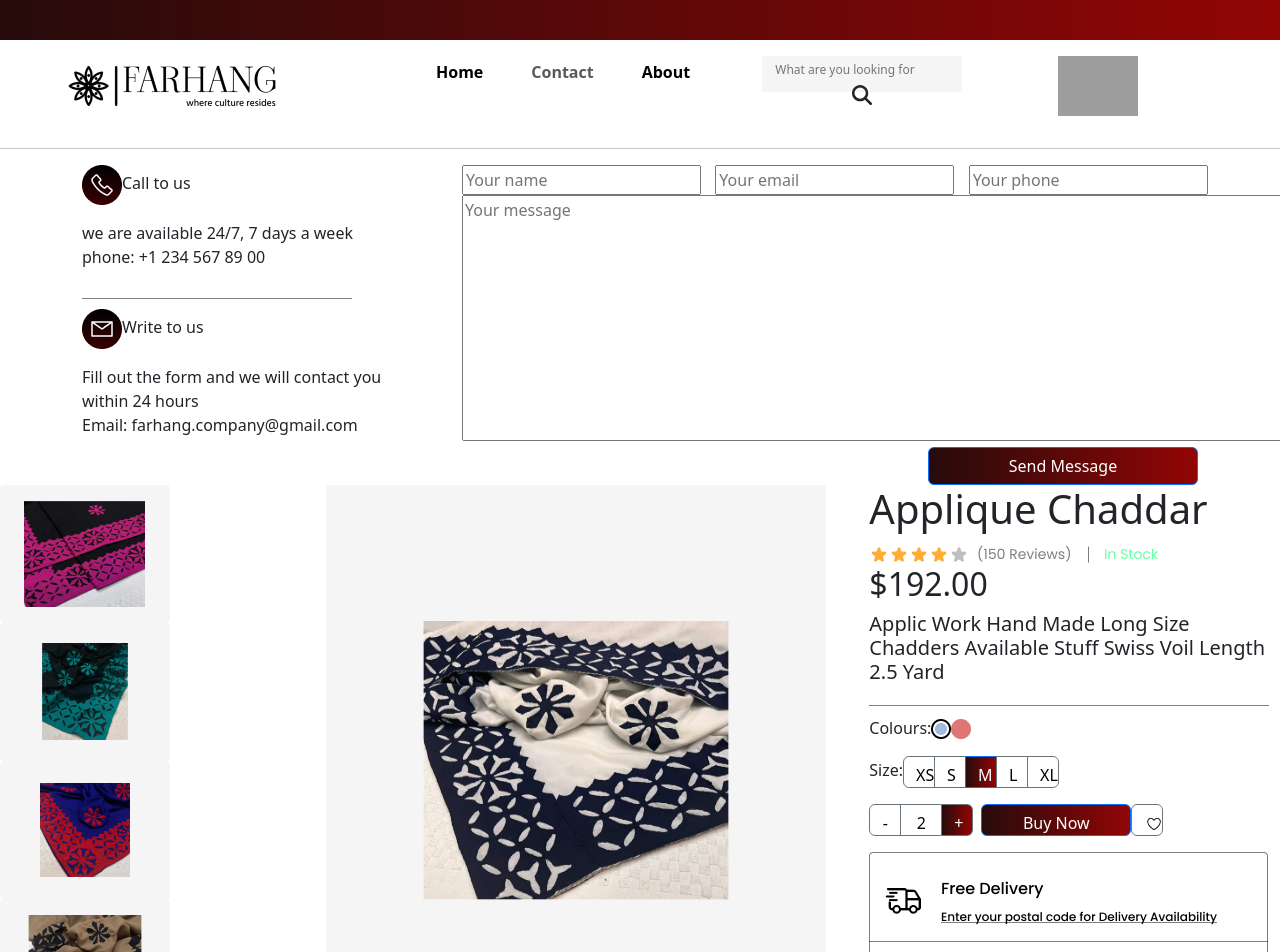
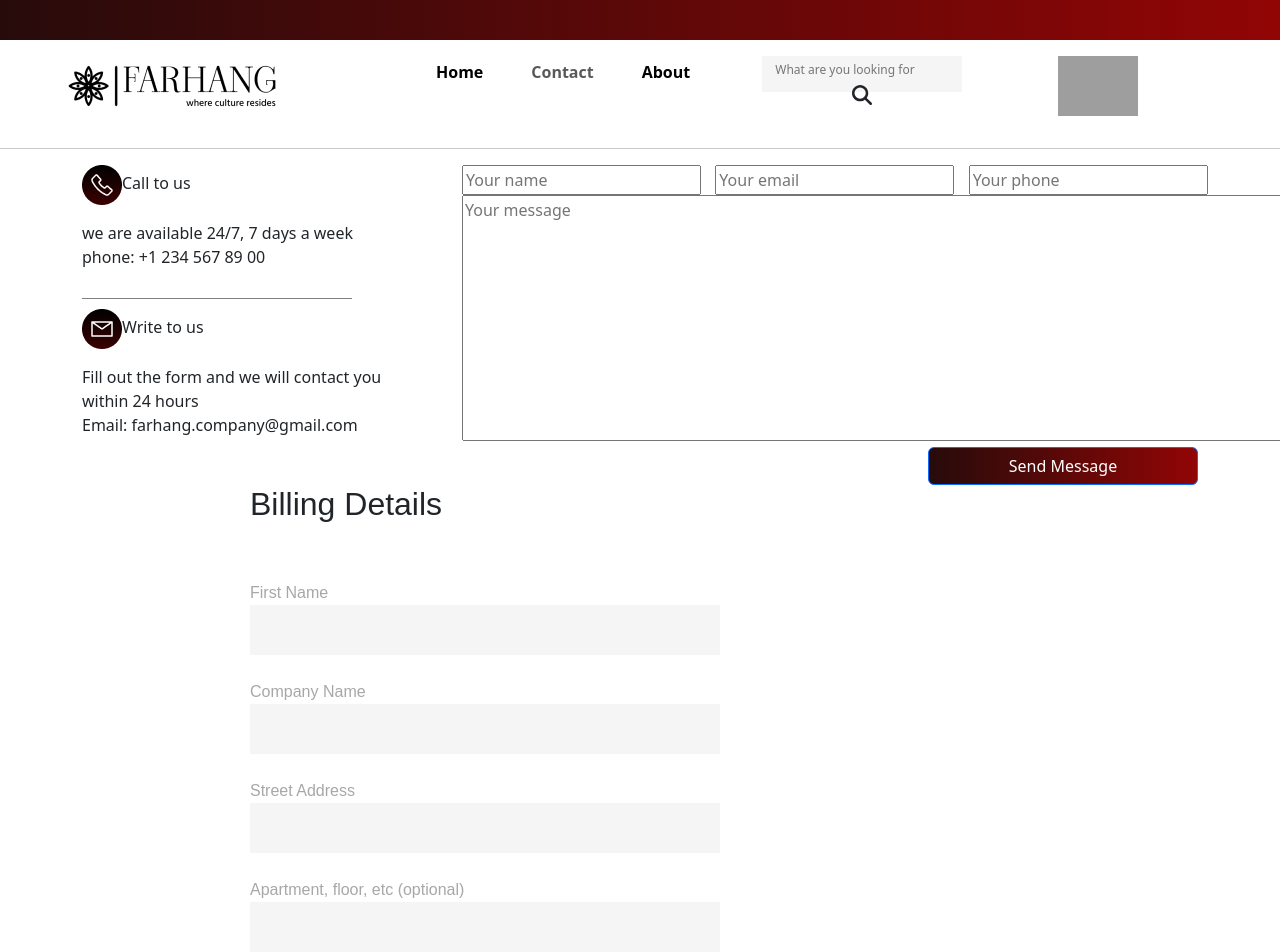
Before and after one commit to HafsaQureshi1/Ecommerce-Web-App, a React (Create React App) app: page / in a window 1280 px wide. Shown: the top 952 px of the page. Built offline with nearby package versions, Linux system fonts and the light colour scheme; grey boxes are pictures that could not be loaded.

Commit message:
commit
Checkout Component

```diff
--- a/src/App.js
+++ b/src/App.js
@@ -9,6 +9,7 @@ import Allproducts from './components/Allproducts';
 import Contact from './components/Contact';
 import About from './components/About';
 import Productdetails from './components/Productdetails';
+import CheckOut from './components/CheckOut';
 
 import { useState } from 'react';
 
@@ -19,6 +20,7 @@ function App() {
       <Header/>
 
       <Contact/>
+      <CheckOut/>
       <Productdetails/>
       <Routes>
 
--- /dev/null
+++ b/src/components/CheckOut.js
@@ -0,0 +1,34 @@
+import React from "react"
+
+    const textStyle = {
+        marginLeft: '250px',
+       fontFamily: 'Ag, sans-serif',
+      };
+export default function CheckOut() {
+  return (
+    <div style={textStyle}>
+      <h2 >Billing Details</h2>
+      <div>
+      <label htmlFor="userName" style={ {marginTop: '50px',   fontFamily: 'Ag, sans-serif',  opacity: 0.4, }} >First Name</label>
+      <br />
+      <input type="text" id="userName" style={{background:'#F5F5F5',height:'50px',width:'470px', border:'none'}} />
+    </div>
+    <div>
+      <label htmlFor="userName" style={ {marginTop: '25px',   fontFamily: 'Ag, sans-serif',  opacity: 0.4, }} >Company Name</label>
+      <br />
+      <input type="text" id="userName" style={{background:'#F5F5F5',height:'50px',width:'470px', border:'none'}} />
+    </div>
+    <div>
+      <label htmlFor="userName" style={ {marginTop: '25px',   fontFamily: 'Ag, sans-serif',  opacity: 0.4, }} >Street Address</label>
+      <br />
+      <input type="text" id="userName" style={{background:'#F5F5F5',height:'50px',width:'470px', border:'none'}} />
+    </div>
+    <div>
+      <label htmlFor="userName" style={ {marginTop: '25px',   fontFamily: 'Ag, sans-serif',  opacity: 0.4, }} >Apartment, floor, etc (optional)</label>
+      <br />
+      <input type="text" id="userName" style={{background:'#F5F5F5',height:'50px',width:'470px', border:'none'}} />
+    </div>
+
+    </div>
+  )
+}
```
